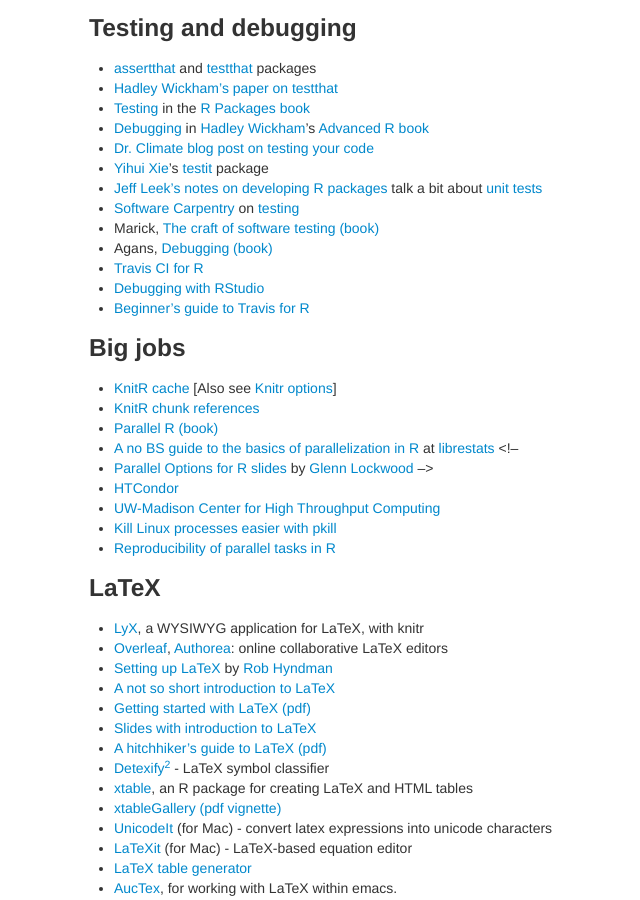
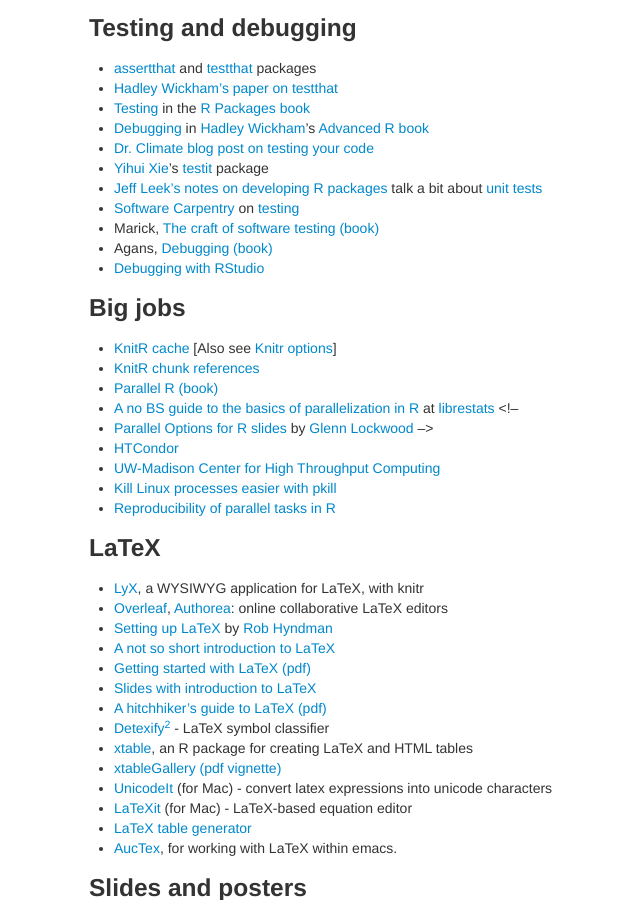
Before and after one commit to kbroman/Tools4RR, a Jekyll site: the page built from pages/resources.md, in a window 1280 px wide and 900 px high, scrolled down 2757 px. Shown: the whole window, without its empty margins (201-841 px from the left). Built offline with Jekyll 4.4.1, drawn with Linux system fonts in a browser that asks for light colours.

Commit message:
pages/resources: remove travis ci refs

```diff
--- a/pages/resources.md
+++ b/pages/resources.md
@@ -183,9 +183,7 @@
 - [Software Carpentry](https://software-carpentry.org) on [testing](https://web.archive.org/web/20150407050531/http://software-carpentry.org/v4/test/)
 - Marick, [The craft of software testing (book)](https://www.amazon.com/gp/product/0131774115?ie=UTF8&tag=7210-20)
 - Agans, [Debugging (book)](https://www.amazon.com/gp/product/0814474578?ie=UTF8&tag=7210-20)
-- [Travis CI](http://travis-ci.com/) [for R](http://yihui.name/en/2013/04/travis-ci-general-purpose/)
 - [Debugging with RStudio](http://www.rstudio.com/ide/docs/debugging/overview)
-- [Beginner's guide to Travis for R](http://juliasilge.com/blog/Beginners-Guide-to-Travis/)
 
 
 ### Big jobs
```
